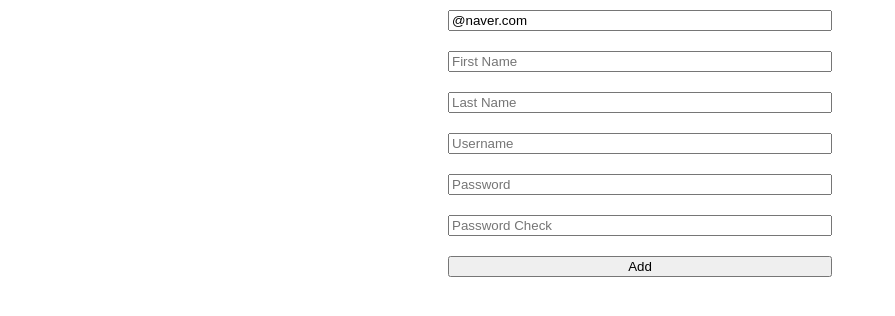
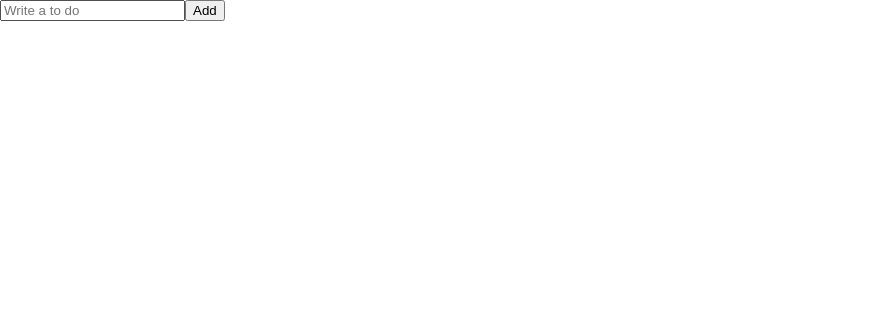
Before and after one commit to sangminlee98/typescript-recoil, a React (Create React App) app: page / in a window 1280 px wide. Shown: the top 316 px of the page, without its empty margins (0-895 px from the left). Built offline with nearby package versions, Linux system fonts and the light colour scheme.

Commit message:
[MODIFT] ToDoList component using react-hook-form

```diff
--- a/src/App.tsx
+++ b/src/App.tsx
@@ -1,6 +1,6 @@
 import React from 'react';
 import { createGlobalStyle } from 'styled-components';
-import HookForm from './HookForm';
+import ToDoList from './ToDoList';
 
 const GlobalStyle = createGlobalStyle`
   html, body, div, span, applet, object, iframe,
@@ -62,7 +62,7 @@ function App() {
   return (
     <>
       <GlobalStyle/>
-      <HookForm/>
+      <ToDoList/>
     </>
   );
 }
--- a/src/ToDoList.tsx
+++ b/src/ToDoList.tsx
@@ -1,11 +1,22 @@
 import React from 'react';
+import { useForm } from 'react-hook-form';
 
-
+interface IToDo {
+  toDo: string;
+}
 const ToDoList = () => {
+  const {
+    register, handleSubmit, formState:{errors}, setValue
+  } = useForm<IToDo>();
+  const onSubmit = (data: IToDo) => {
+    console.log('add to do', data.toDo);
+    setValue('toDo', '');
+  }
   return (
     <div>
-      <form>
-        <input placeholder='Write a to do' />
+      <form onSubmit={handleSubmit(onSubmit, () => console.log('error'))}>
+        <input {...register('toDo', {required: 'please write To a Do'})} placeholder='Write a to do' />
+        {errors.toDo?.message}
         <button>Add</button>
       </form>
     </div>
```
